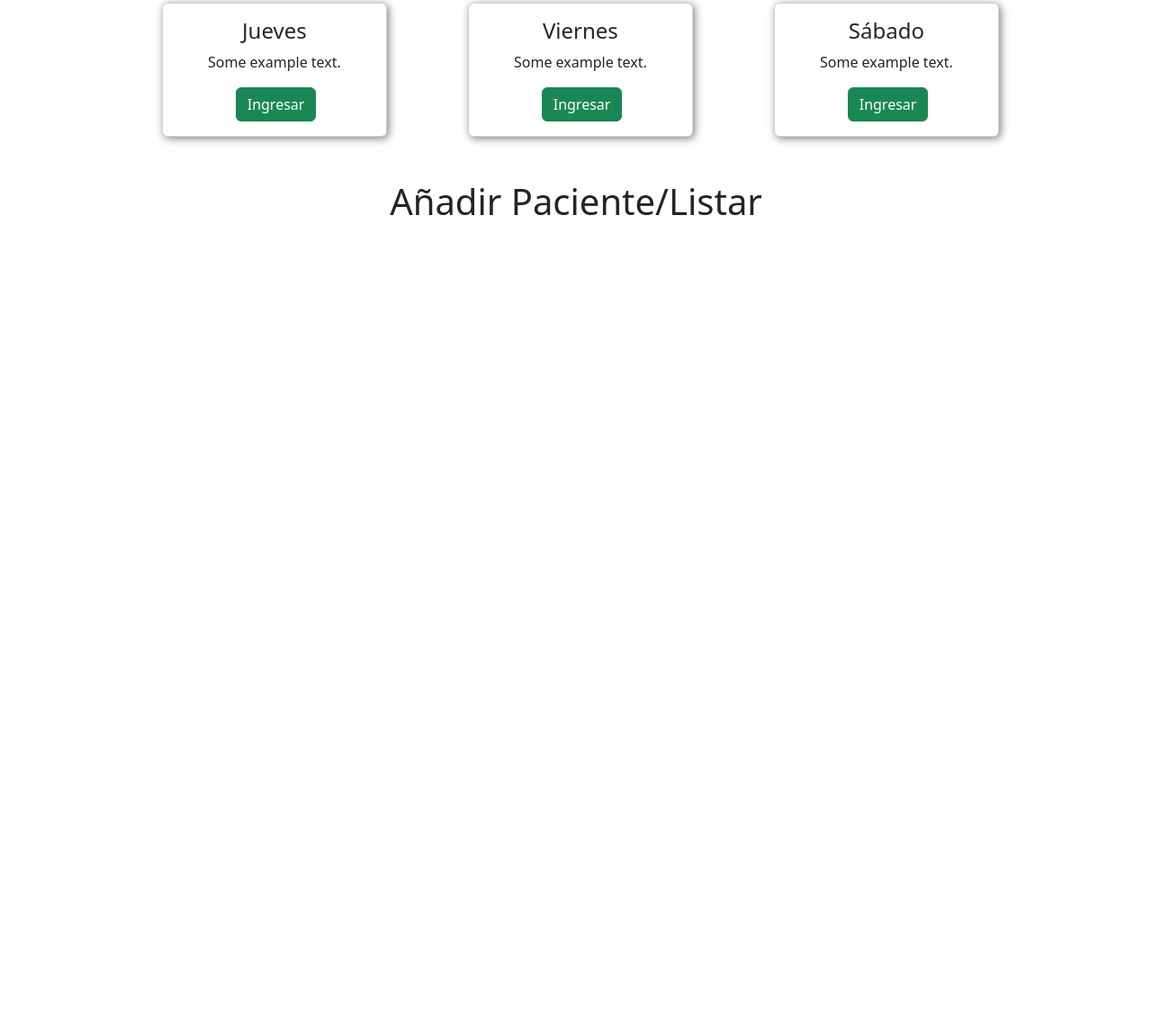
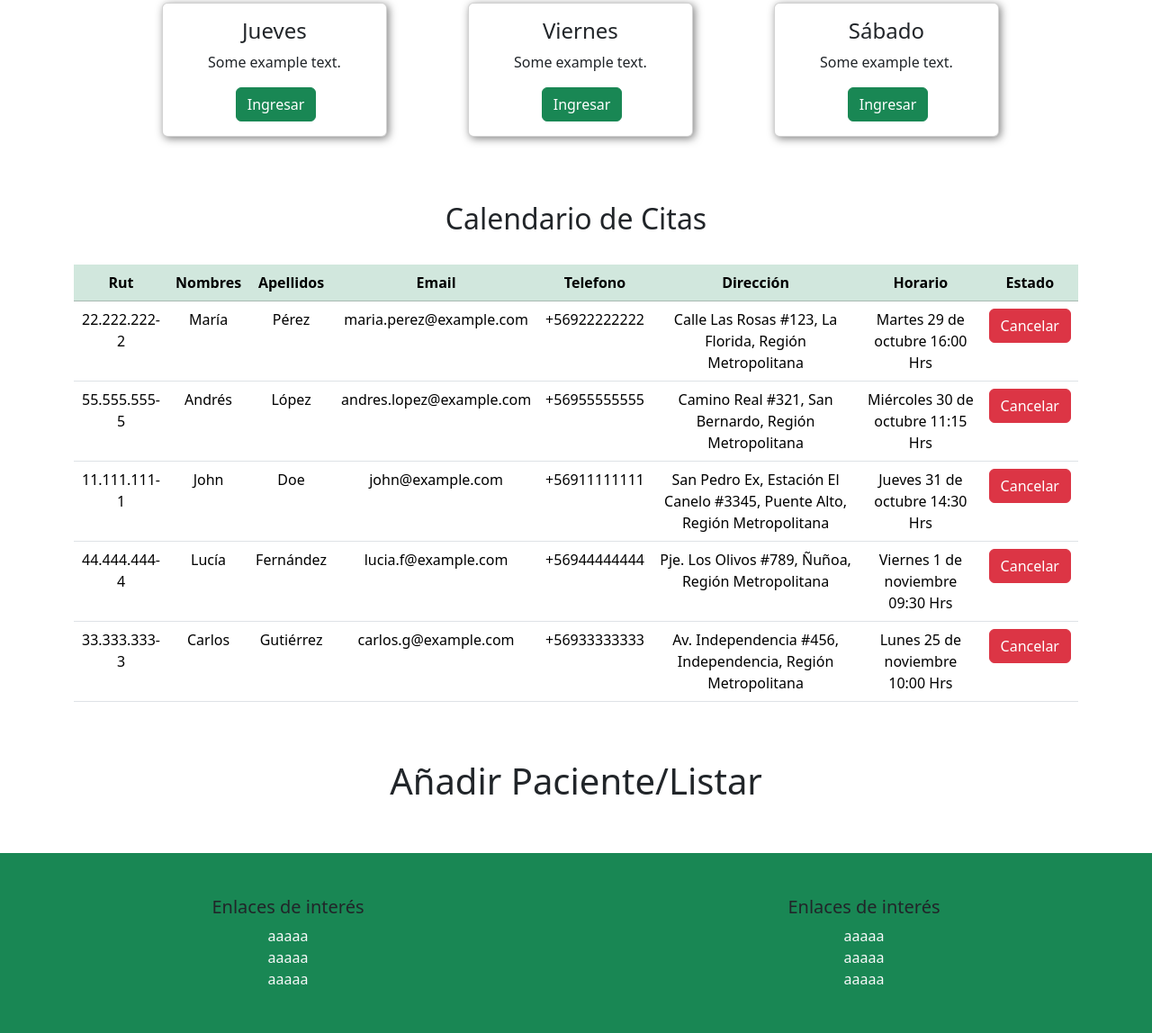
Before and after one commit to Rxdrig/Proyecto_AppM-viles, a plain HTML site: page Proyecto_ConexiónMédica/index.html in a window 1280 px wide. Shown: the part 788-1936 px from the top of the page at 90% size. Before the commit the page ends 1092 px from the top, so only its background shows below. Drawn offline with nearby package versions, Linux system fonts and the light colour scheme.

Commit message:
Agregacion de footer y tabla de citas al  archivo index.html

```diff
--- a/Proyecto_ConexiónMédica/index.html
+++ b/Proyecto_ConexiónMédica/index.html
@@ -1,5 +1,6 @@
 <!DOCTYPE html>
 <html lang="es">
+
 <head>
     <meta charset="UTF-8">
     <meta name="viewport" content="width=device-width, initial-scale=1.0">
@@ -35,7 +36,9 @@
         <div class="row">
             <div class="col-md-6">
                 <h1>Conexión Médica</h1>
-                <p>Lorem ipsum dolor sit amet consectetur, adipisicing elit. Veniam ut libero eaque velit praesentium,  delectus quae distinctio sit tempora ullam explicabo totam id, ipsam nesciunt. Cum minima rerum eveniet est..</p>
+                <p>Lorem ipsum dolor sit amet consectetur, adipisicing elit. Veniam ut libero eaque velit praesentium,
+                    delectus quae distinctio sit tempora ullam explicabo totam id, ipsam nesciunt. Cum minima rerum
+                    eveniet est..</p>
             </div>
             <div class="col-md-6">
                 <img class="imgsalud" src="/Proyecto_ConexiónMédica/img/Health-Transparent-Free-PNG.png" alt="Salud">
@@ -119,7 +122,89 @@
         </div>
     </div>
 
-    <!-- Titulo 2: Formulario -->
+    <!-- Titulo 2: Calendario de Citas -->
+    <div class="container mt-3 text-center">
+        <div class="row">
+            <div class="col-md-12 py-4">
+                <h2>Calendario de Citas</h2>
+            </div>
+            <div class="table-responsive">
+                <table class="table">
+                    <thead class="table-success">
+                        <tr>
+                            <th>Rut</th>
+                            <th>Nombres</th>
+                            <th>Apellidos</th>
+                            <th>Email</th>
+                            <th>Telefono</th>
+                            <th>Dirección</th>
+                            <th>Horario</th>
+                            <th>Estado</th>
+                        </tr>
+                    </thead>
+                    <tbody>
+                        <tr>
+                            <td>22.222.222-2</td>
+                            <td>María</td>
+                            <td>Pérez</td>
+                            <td>maria.perez@example.com</td>
+                            <td>+56922222222</td>
+                            <td>Calle Las Rosas #123, La Florida, Región Metropolitana</td>
+                            <td>Martes 29 de octubre 16:00 Hrs</td>
+                            <td><a href="" class="btn btn-danger">Cancelar</a></td>
+                        </tr>
+                        <tr>
+                            <td>55.555.555-5</td>
+                            <td>Andrés</td>
+                            <td>López</td>
+                            <td>andres.lopez@example.com</td>
+                            <td>+56955555555</td>
+                            <td>Camino Real #321, San Bernardo, Región Metropolitana</td>
+                            <td>Miércoles 30 de octubre 11:15 Hrs</td>
+                            <td><a href="" class="btn btn-danger">Cancelar</a></td>
+                        </tr>
+                        <tr>
+                            <td>11.111.111-1</td>
+                            <td>John</td>
+                            <td>Doe</td>
+                            <td>john@example.com</td>
+                            <td>+56911111111</td>
+                            <td>San Pedro Ex, Estación El Canelo #3345, Puente Alto, Región Metropolitana</td>
+                            <td>Jueves 31 de octubre 14:30 Hrs</td>
+                            <td><a href="" class="btn btn-danger">Cancelar</a></td>
+                        </tr>
+                        <tr>
+                            <td>44.444.444-4</td>
+                            <td>Lucía</td>
+                            <td>Fernández</td>
+                            <td>lucia.f@example.com</td>
+                            <td>+56944444444</td>
+                            <td>Pje. Los Olivos #789, Ñuñoa, Región Metropolitana</td>
+                            <td>Viernes 1 de noviembre 09:30 Hrs</td>
+                            <td><a href="" class="btn btn-danger">Cancelar</a></td>
+                        </tr>
+                        <tr>
+                            <td>33.333.333-3</td>
+                            <td>Carlos</td>
+                            <td>Gutiérrez</td>
+                            <td>carlos.g@example.com</td>
+                            <td>+56933333333</td>
+                            <td>Av. Independencia #456, Independencia, Región Metropolitana</td>
+                            <td>Lunes 25 de noviembre 10:00 Hrs</td>
+                            <td><a href="" class="btn btn-danger">Cancelar</a></td>
+                        </tr>
+                    </tbody>
+                </table>
+            </div>
+        </div>
+    </div>
+
+
+
+
+
+
+    <!-- Titulo 3: Formulario -->
     <div class="container mt-5 mb-5">
         <div class="row">
             <div class="col-md-12">
@@ -129,7 +214,24 @@
     </div>
 
 
-
+    <footer>
+        <div class="container-fluid bg-success py-5 text-center">
+            <div class="row">
+                <div class="col-md text-dark">
+                    <h5>Enlaces de interés</h5>
+                    <a href="#" class="footer-link  text-decoration-none text-light d-block">aaaaa</a>
+                    <a href="#" class="footer-link  text-decoration-none text-light d-block">aaaaa</a>
+                    <a href="#" class="footer-link  text-decoration-none text-light d-block">aaaaa</a>
+                </div>
+                <div class="col-md text-dark">
+                    <h5>Enlaces de interés</h5>
+                    <a href="#" class="footer-link  text-decoration-none text-light d-block">aaaaa</a>
+                    <a href="#" class="footer-link  text-decoration-none text-light d-block">aaaaa</a>
+                    <a href="#" class="footer-link  text-decoration-none text-light d-block">aaaaa</a>
+                </div>
+            </div>
+        </div>
+    </footer>
 
 
 
```
Lines whose indentation alone changed are shown as unchanged.
